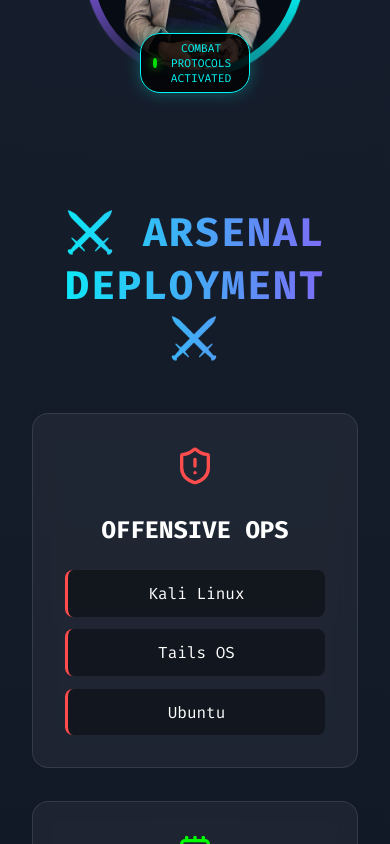
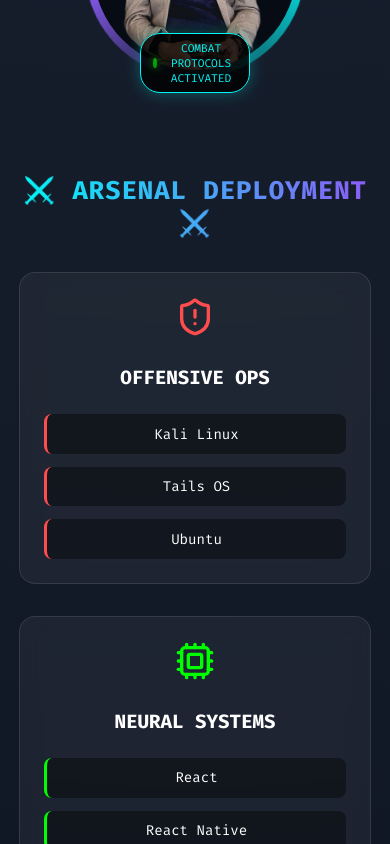
Before and after one commit to hassan-635/Portfolio, a React (Vite) app in the folder frontend/: page / in a window 390 px wide. Shown: the part 980-1824 px from the top of the page. Built offline with nearby package versions, Linux system fonts and the light colour scheme.

Commit message:
feat: implement AllProjects page and add base styling for footer, terminal, and arsenal components

```diff
--- a/frontend/src/components/Arsenal.css
+++ b/frontend/src/components/Arsenal.css
@@ -90,3 +90,32 @@
 .tech-item:hover {
   transform: scale(1.05);
 }
+
+@media (max-width: 768px) {
+  .arsenal-section {
+    padding: 3rem 1.2rem;
+  }
+
+  .section-title {
+    font-size: 1.6rem;
+    letter-spacing: 1px;
+    margin-bottom: 2rem;
+  }
+
+  .arsenal-grid {
+    grid-template-columns: 1fr;
+  }
+
+  .arsenal-card {
+    padding: 1.5rem;
+  }
+
+  .arsenal-card-title {
+    font-size: 1.2rem;
+  }
+
+  .tech-item {
+    font-size: 0.88rem;
+    padding: 0.65rem 1rem;
+  }
+}
```
